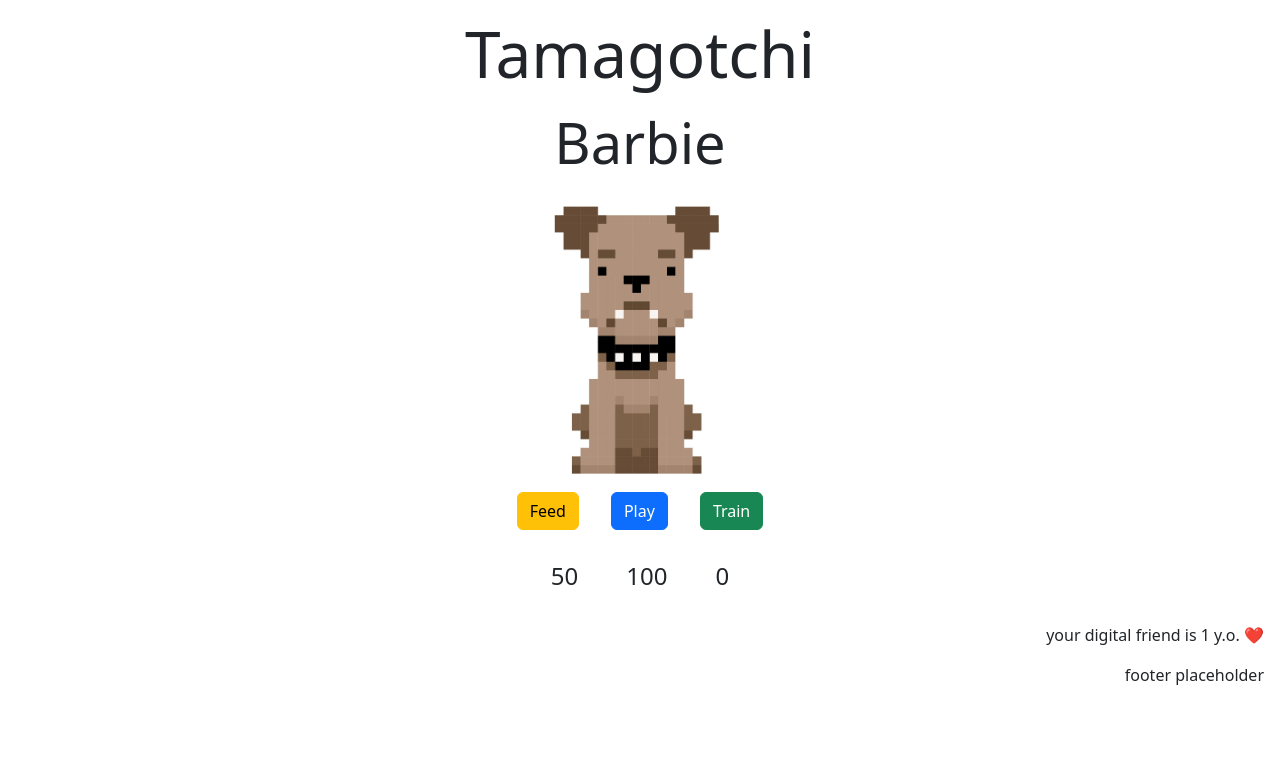
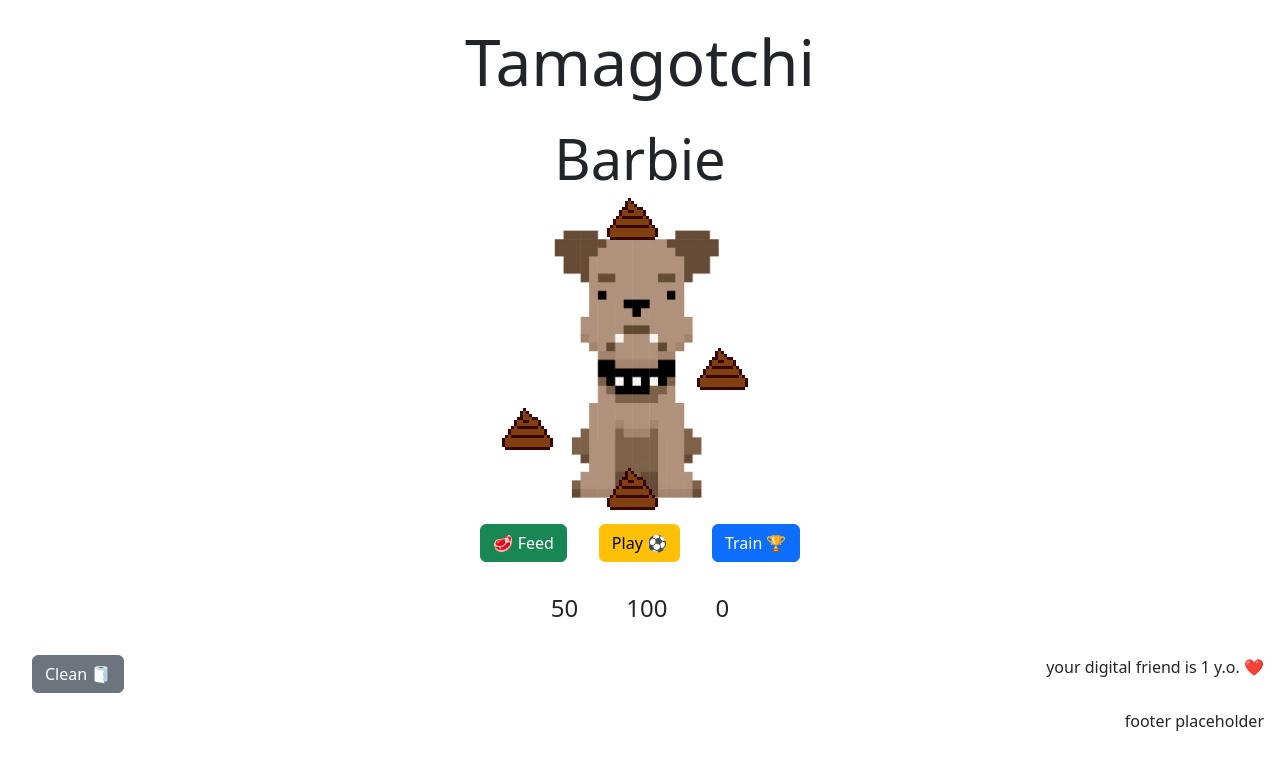
Before and after one commit to verrakav/tamagotchi, a website: page index.html in a window 1280 px wide. Drawn offline with nearby package versions, Linux system fonts and the light colour scheme.

Commit message:
oops in html & handleClean in js
added mess in the html layout & fnc to make it disappear

```diff
--- /dev/null
+++ b/index.css
@@ -0,0 +1,3 @@
+#oops {
+  position: relative;
+}
--- a/index.html
+++ b/index.html
@@ -14,20 +14,55 @@
       crossorigin="anonymous" />
   </head>
   <body>
-    <h1 class="display-3 text-center my-3">Tamagotchi</h1>
+    <h1 class="display-3 text-center my-4">Tamagotchi</h1>
     <!-- TODO: change Barbie to Pet that would become the Pet's name onces it's chosen -->
-    <h2 class="display-4 text-center my-3">Barbie</h2>
-    <div class="text-center">
-      <img
-        src="./src/pixel_art_pets/barbie.png"
-        height="300"
-        width="300"
-        class="rounded"
-        alt="your pet" />
+    <h2 class="display-4 text-center my-4">Barbie</h2>
+
+    <div class="d-flex justify-content-center">
+      <div
+        class="text-center position-relative"
+        style="display: inline-block">
+        <img
+          src="./src/pixel_art_pets/barbie.png"
+          height="300"
+          width="300"
+          class="rounded"
+          alt="image"
+          id="pet" />
+        <img
+          src="./src/other/poo.png"
+          height="300"
+          width="300"
+          alt="image"
+          id="oops-top"
+          style="position: absolute; bottom: 50%; left: 0; opacity: 1" />
+        <img
+          src="./src/other/poo.png"
+          height="300"
+          width="300"
+          alt="image"
+          id="oops-bottom"
+          style="position: absolute; top: 40%; left: 0; opacity: 1" />
+        <img
+          src="./src/other/poo.png"
+          height="300"
+          width="300"
+          alt="image"
+          id="oops-right"
+          style="position: absolute; bottom: 0%; left: 30%; opacity: 1" />
+        <img
+          src="./src/other/poo.png"
+          height="300"
+          width="300"
+          alt="image"
+          id="oops-left"
+          style="position: absolute; top: 20%; right: 35%; opacity: 1" />
+      </div>
     </div>
+
     <!-- button group -->
     <div
-      class="btn-group d-flex justify-content-center"
+      class="btn-group d-flex justify-content-center my-2"
       role="group"
       aria-label="buttons to play">
       <div
@@ -35,24 +70,24 @@
         role="group">
         <button
           type="button"
+          class="btn btn-success mx-3"
+          aria-label="button"
+          id="btn-feed">
+          🥩 Feed
+        </button>
+        <button
+          type="button"
           class="btn btn-warning mx-3"
           aria-label="button"
-          id="btn-feed">
-          Feed
+          id="btn-play">
+          Play ⚽️
         </button>
         <button
           type="button"
           class="btn btn-primary mx-3"
           aria-label="button"
-          id="btn-play">
-          Play
-        </button>
-        <button
-          type="button"
-          class="btn btn-success mx-3"
-          aria-label="button"
           id="btn-train">
-          Train
+          Train 🏆
         </button>
       </div>
     </div>
@@ -81,10 +116,15 @@
         </h3>
       </div>
     </div>
-    <div class="mx-3 my-3 fs-6 text-end">
-      your digital friend is
-      <span id="age-indicator"> 0 y.o </span>
-      ❤️
+    <div class="mx-3 my-3 fs-6 text-end d-flex justify-content-between">
+      <button
+        type="button"
+        class="btn btn-secondary mx-3"
+        aria-label="button"
+        id="btn-clean">
+        Clean 🧻
+      </button>
+      <span id="age-indicator">your digital friend is 0 y.o ❤️ </span>
     </div>
     <footer class="mx-3 fs-6 text-end">footer placeholder</footer>
     <!-- hooks up bootstrap -->
--- a/main.js
+++ b/main.js
@@ -1,13 +1,4 @@
-//select the buttons
-const btnFeed = document.getElementById("btn-feed");
-const btnPlay = document.getElementById("btn-play");
-const btnTrain = document.getElementById("btn-train");
-
-//select indicators
-let indHunger = document.getElementById("hunger-indicator");
-let indEnergy = document.getElementById("energy-indicator");
-let indSkill = document.getElementById("skills-indicator");
-let indAge = document.getElementById("age-indicator");
+//FIXME: had trouble importing
 
 //initial setup-related
 
@@ -83,7 +74,7 @@
   intervalAge = () => {
     setInterval(() => {
       this.age++;
-      indAge.innerHTML = this.age + " y.o.";
+      indAge.innerHTML = "your digital friend is " + this.age + " y.o. ❤️";
     }, 5000);
   };
 
@@ -99,7 +90,24 @@
 
 //instantiated Pet
 const barbie = new Pet();
-console.log(barbie);
+
+//select the buttons
+const btnFeed = document.getElementById("btn-feed");
+const btnPlay = document.getElementById("btn-play");
+const btnTrain = document.getElementById("btn-train");
+const btnClean = document.getElementById("btn-clean");
+
+//select indicators
+let indHunger = document.getElementById("hunger-indicator");
+let indEnergy = document.getElementById("energy-indicator");
+let indSkill = document.getElementById("skills-indicator");
+let indAge = document.getElementById("age-indicator");
+
+//select mess
+const oopsTop = document.getElementById("oops-top");
+const oopsBottom = document.getElementById("oops-bottom");
+const oopsRight = document.getElementById("oops-right");
+const oopsLeft = document.getElementById("oops-left");
 
 //interval team called
 barbie.intervalAge();
@@ -112,9 +120,32 @@
   barbie.fedTooMuch();
 });
 
+//mess factory
+const createOpps = () => {
+  const randomMess = Math.floor(Math.random() * 4 + 1);
+  //no break needed cause returning
+  switch (randomMess) {
+    case 1:
+      return oopsTop;
+    case 2:
+      return oopsBottom;
+    case 3:
+      return oopsRight;
+    case 4:
+      return oopsLeft;
+    default:
+      throw new Error("Unexpected mess!");
+  }
+};
+
+const handleClean = mess => {
+  mess.style.opacity = "0";
+};
+
 btnPlay.addEventListener("click", e => barbie.handlePlay());
-
 btnTrain.addEventListener("click", e => barbie.handleTrain());
+//what goes into handleClean?
+btnClean.addEventListener("click", e => handleClean(createOpps()));
 
 //NOTE: till later?
 //make the start page + logic/elms to choose pets
```
Also changed, not shown: src/other/poo.png (added).
